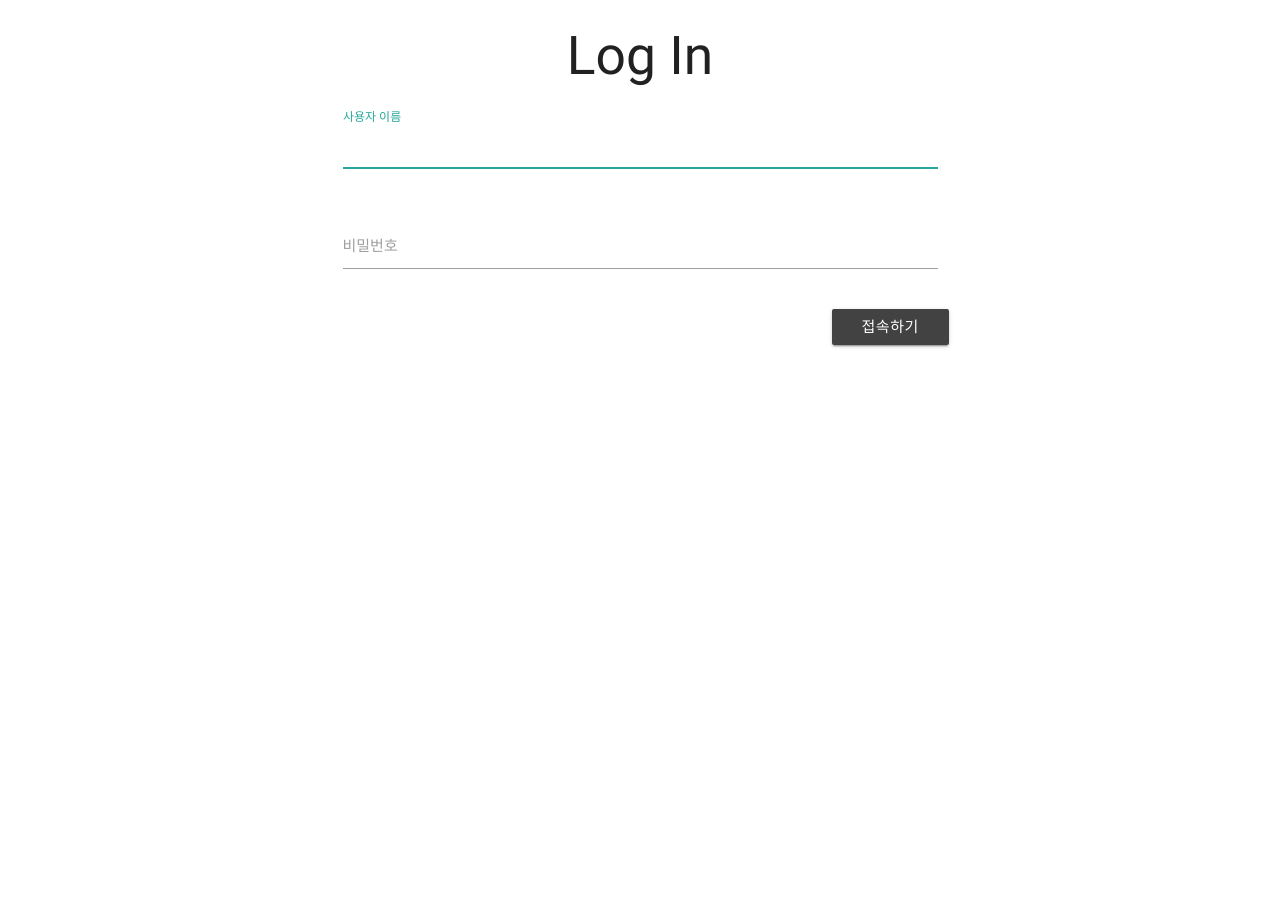
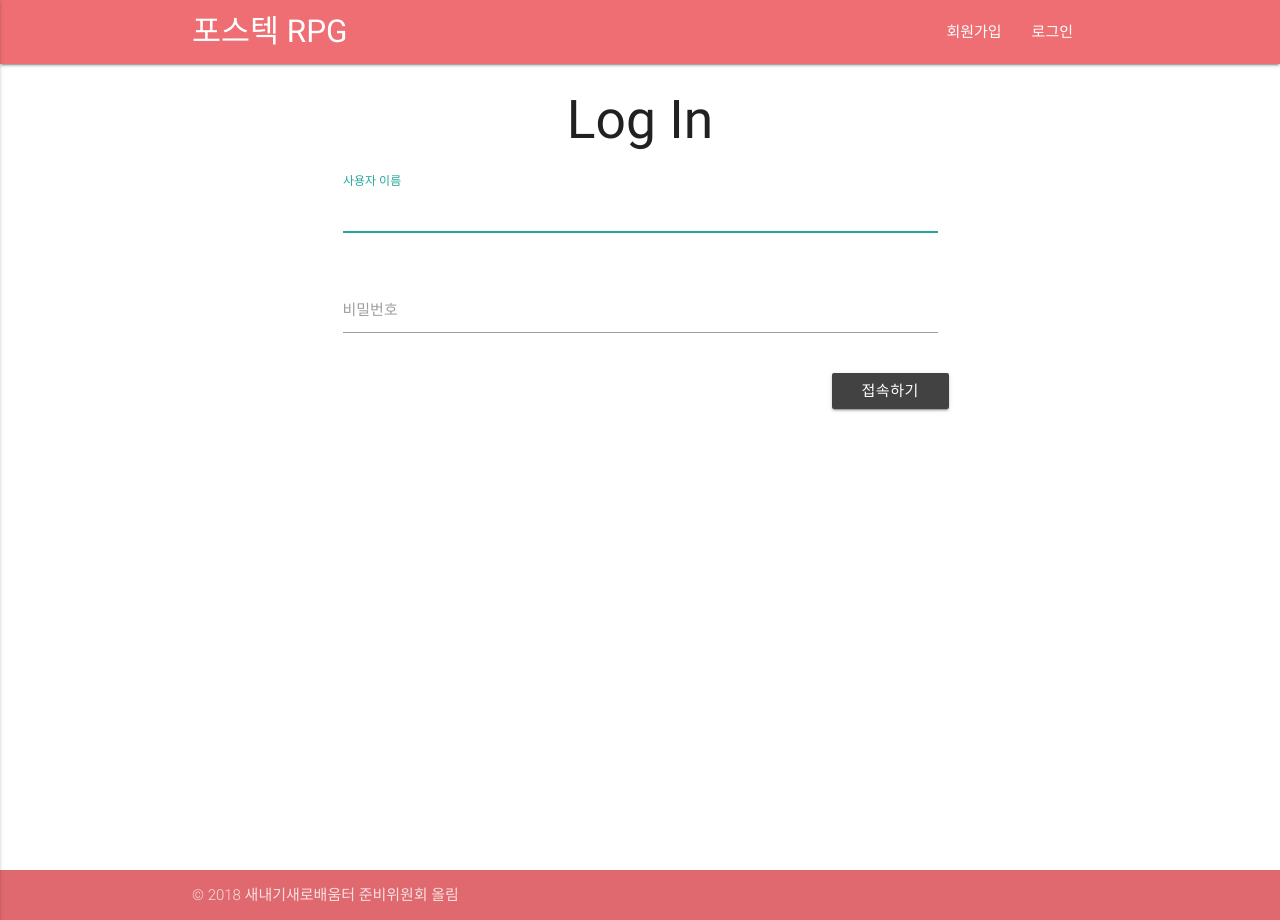
Before and after one commit to lbs1163/olim, a Django app: page /login/ in a window 1280 px wide. Run offline with Django 3.2, Linux system fonts and the light colour scheme; some libraries are stand-ins or nearby versions.

Commit message:
make header and footer

```diff
--- a/rpg/static/rpg/css/style.css
+++ b/rpg/static/rpg/css/style.css
@@ -1,3 +1,9 @@
+/* SETTINGS */
+
+img.responsive-img {
+	width: 100%
+}
+
 img {
 	image-rendering: pixelated;
 }
@@ -5,17 +11,36 @@ img {
 img.non-pixel {
 	image-rendering: auto;
 }
+/* FOOTER */
+
+.page-footer {
+	padding-top: 0;
+}
+
+body {
+	display: flex;
+	min-height: 100vh;
+	flex-direction: column;
+}
+
+main {
+	flex: 1 0 auto;
+}
+
+/* CHARACTER */
 
 div.character {
 	position: relative;
 }
 
-img.responsive-img {
-	width: 100%;
-}
-
 div.character img.responsive-img {
 	display: block;
+	user-drag: none;
+	user-select: none;
+	-moz-user-select: none;
+	-webkit-user-drag: none;
+	-webkit-user-select: none;
+	-ms-user-select: none;
 }
 
 div.character img.absolute {
--- a/rpg/templates/rpg/footer.html
+++ b/rpg/templates/rpg/footer.html
@@ -0,0 +1,7 @@
+<footer class="page-footer">
+	<div class="footer-copyright">
+		<div class="container">
+			© 2018 새내기새로배움터 준비위원회 올림
+		</div>
+	</div>
+</footer>
--- a/rpg/templates/rpg/header.html
+++ b/rpg/templates/rpg/header.html
@@ -0,0 +1,32 @@
+<nav>
+	<div class="container">
+		<div class="nav-wrapper">
+			<a href="{% url 'index' %}" class="brand-logo">포스텍 RPG</a>
+			<a href="#" data-activates="rpgnavbar" class="button-collapse"><i class="material-icons">menu</i></a>
+			<ul class="right hide-on-med-and-down">
+				{% if not user.is_authenticated %}
+				<li><a href="{% url 'signup' %}">회원가입</a></li>
+				<li><a href="{% url 'login' %}">로그인</a></li>
+				{% else %}
+				<li><a href="{% url 'battle' %}">공부하기</a></li>
+				<li><a href="{% url 'logout' %}">로그아웃</a></li>
+				{% endif %}
+			</ul>
+			<ul class="side-nav" id="rpgnavbar">
+				{% if not user.is_authenticated %}
+				<li><a href="{% url 'signup' %}">회원가입</a></li>
+				<li><a href="{% url 'login' %}">로그인</a></li>
+				{% else %}
+				<li><a href="{% url 'battle' %}">공부하기</a></li>
+				<li><a href="{% url 'logout' %}">로그아웃</a></li>
+				{% endif %}
+			</ul>
+		</div>
+	</div>
+</nav>
+
+<script>
+$(document).ready(function(){
+	$(".button-collapse").sideNav();
+});
+</script>
```
